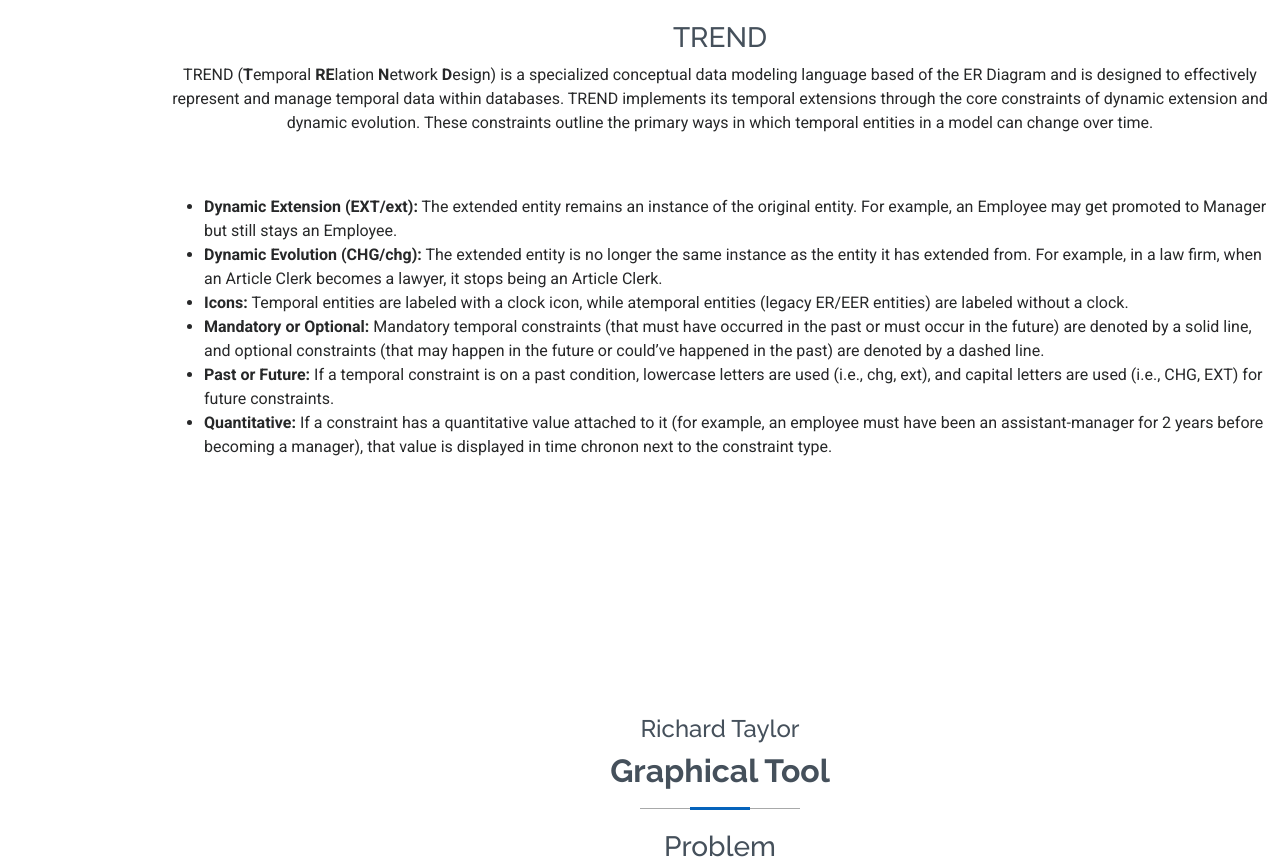
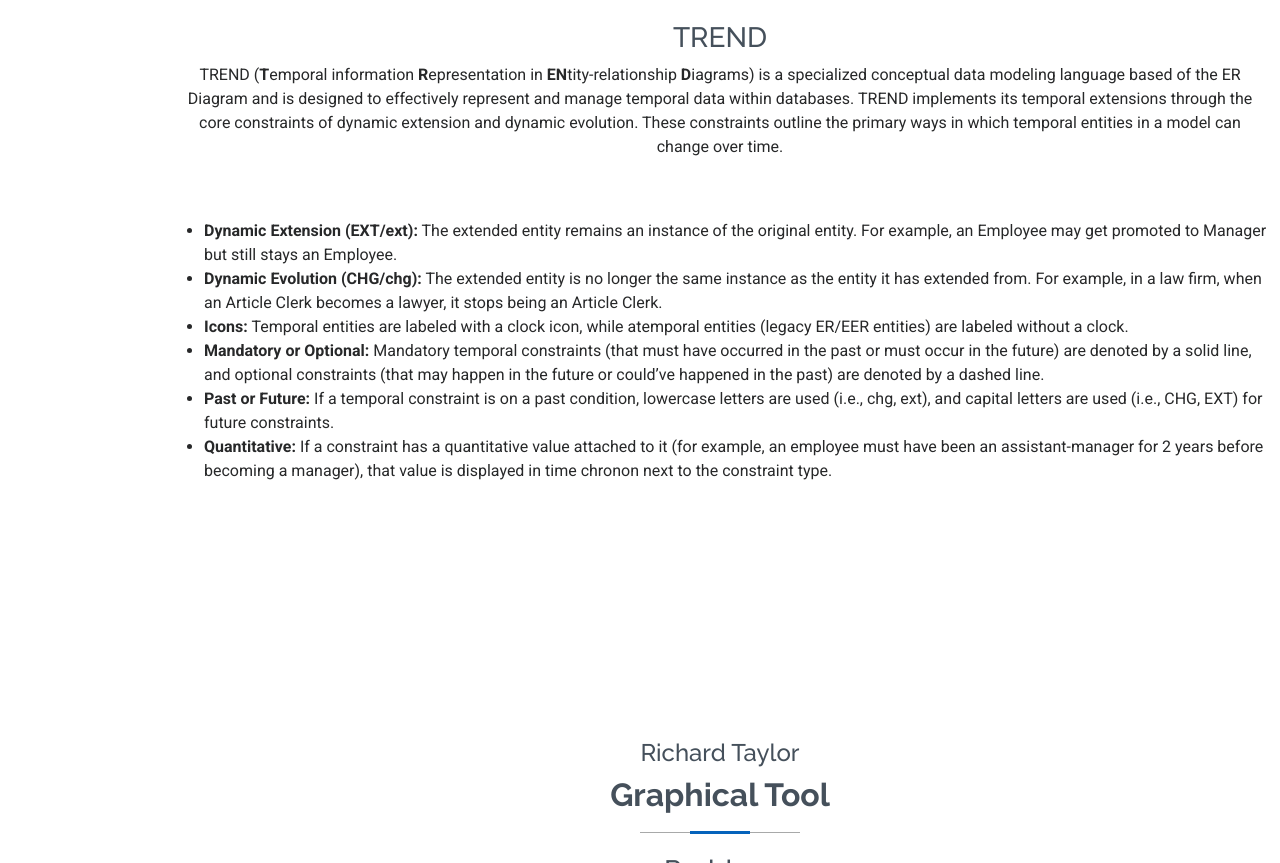
Before and after one commit to richietaylor/TrendyWebsite, a plain HTML site: page index.html in a window 1280 px wide. Shown: the part 1061-1924 px from the top of the page. Drawn offline with nearby package versions, Linux system fonts and the light colour scheme.

Commit message:
fixed trendy acronym
fixed it

```diff
--- a/index.html
+++ b/index.html
@@ -97,7 +97,7 @@
           <br>
           <div class="section-title">
             <h3>TREND</h3>
-            <p>TREND (<strong>T</strong>emporal <strong>RE</strong>lation <strong>N</strong>etwork <strong>D</strong>esign) is a specialized conceptual data modeling language based of the ER Diagram and is designed to effectively represent and manage temporal data within databases. TREND implements its temporal extensions through the core constraints of dynamic extension and dynamic evolution. These constraints outline the primary ways in which temporal entities in a model can change over time.</p>
+            <p>TREND (<strong>T</strong>emporal information <strong>R</strong>epresentation in <strong>EN</strong>tity-relationship <strong>D</strong>iagrams) is a specialized conceptual data modeling language based of the ER Diagram and is designed to effectively represent and manage temporal data within databases. TREND implements its temporal extensions through the core constraints of dynamic extension and dynamic evolution. These constraints outline the primary ways in which temporal entities in a model can change over time.</p>
           </div>
           <div style="text-align: left;">
           <ul>
```
